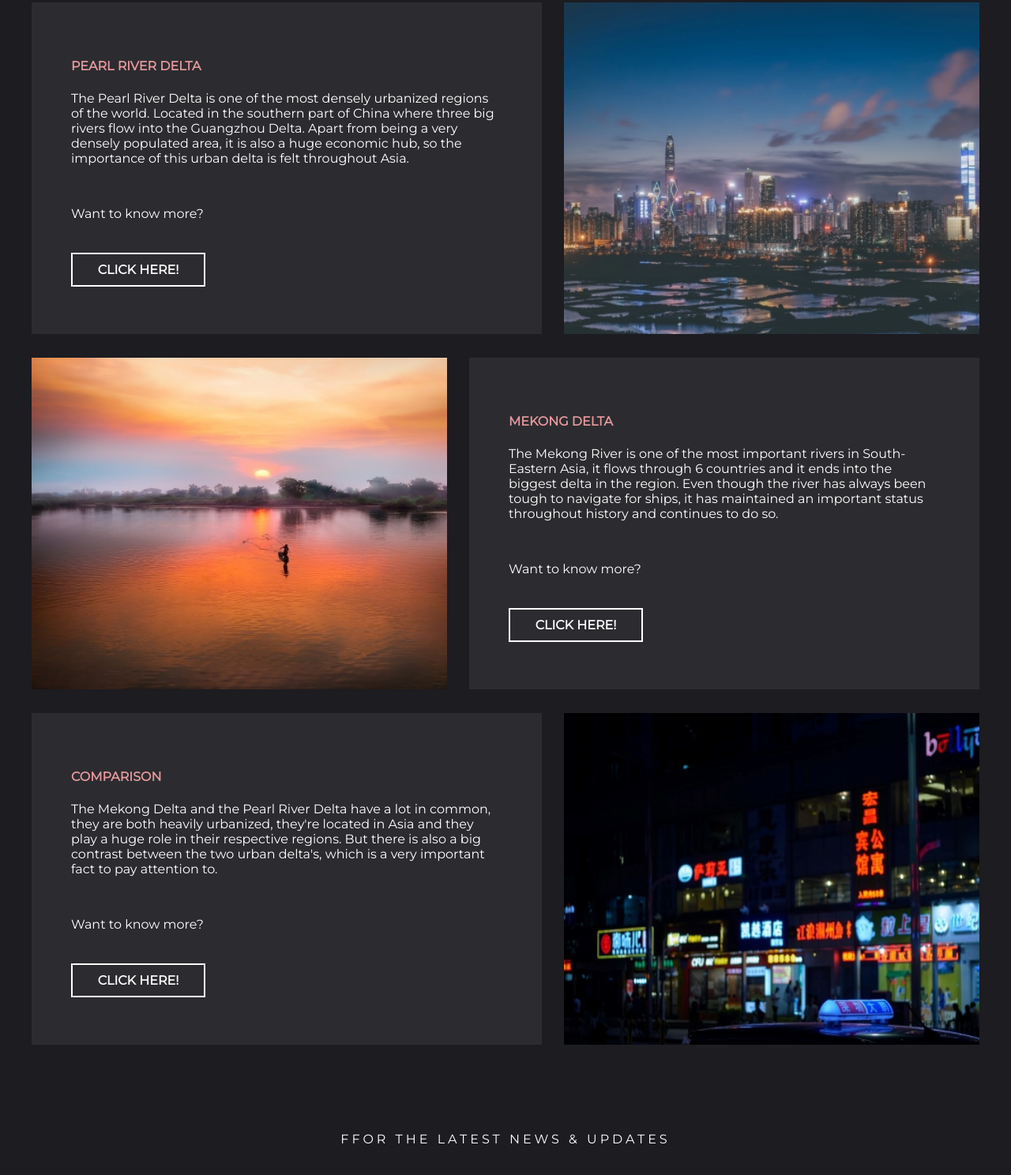
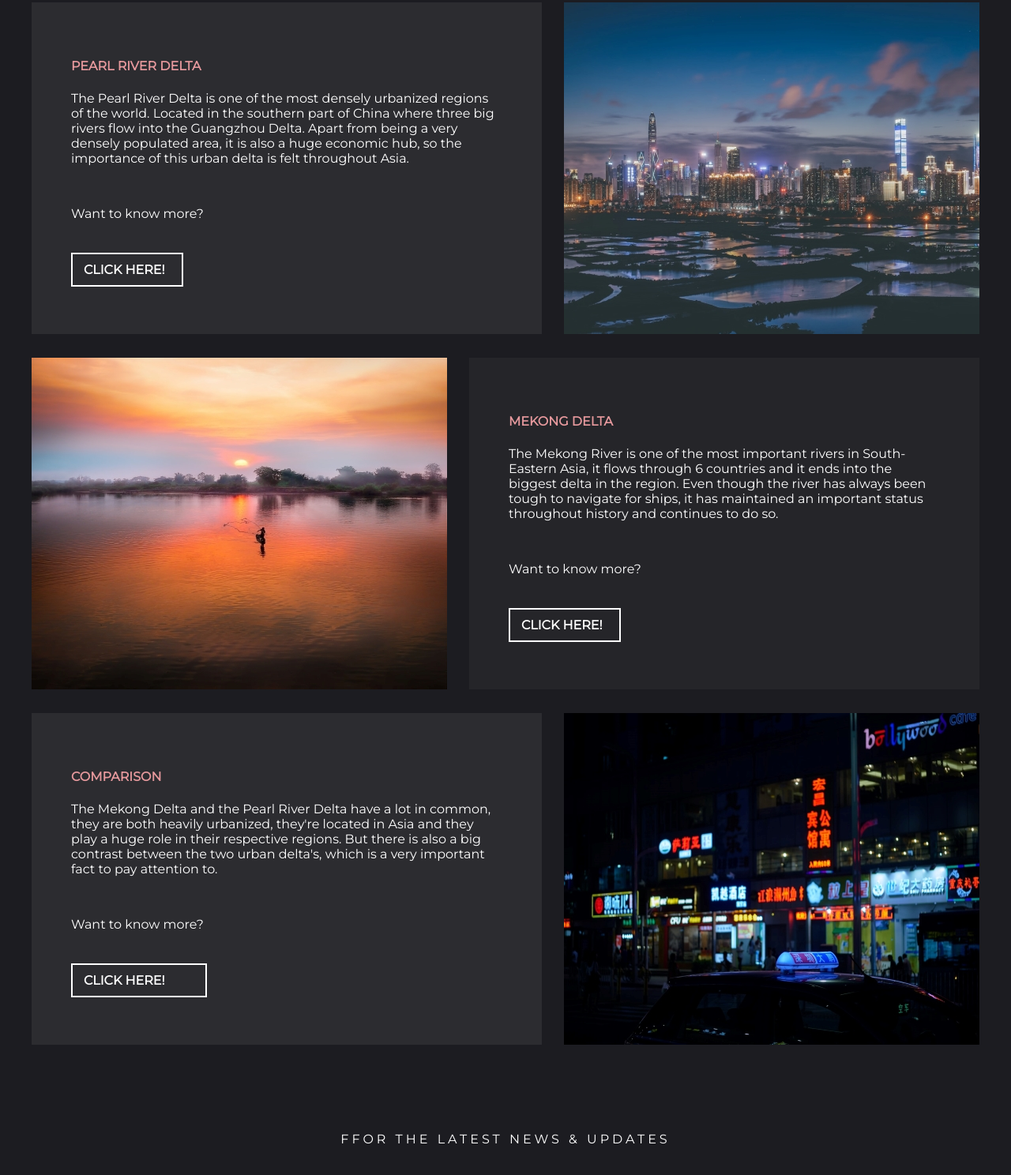
Before and after one commit to jhogen/jhogen.github.io, a plain HTML site: page index.html in a window 1280 px wide. Shown: the part 1192-2680 px from the top of the page at 79% size. Drawn offline with Linux system fonts and the light colour scheme.

Commit message:
Add files via upload

```diff
--- a/css/HomePage.css
+++ b/css/HomePage.css
@@ -163,7 +163,7 @@ achtergrond {
 	float: left;
 	padding: 50px;
 	height: 320px;
-	background-size: 110%;
+	background-size: 100%;
 	background-repeat: no-repeat;
 
 }
@@ -171,7 +171,7 @@ achtergrond {
 .kader_rechts {
 	margin-top: 30px;
 	width: 45.5%;
-	background-color: #2c2c30 !important;
+	background-color: #252529 !important;
 	text-align: left !important;
 	display: inline-block;
 	float: right;
@@ -188,7 +188,7 @@ achtergrond {
 	float: right;
 	padding: 50px;
 	height: 320px;
-	background-size: 120%;
+	background-size: 100%;
 	background-repeat: no-repeat;
 
 }
@@ -215,7 +215,7 @@ achtergrond {
 	float: right;
 	padding: 50px;
 	height: 320px;
-	background-size: 120%;
+	background-size: 100%;
 	background-repeat: no-repeat;
 
 }
@@ -378,7 +378,7 @@ img.foto_about2 {
 }
 
 .banner2 {
-	background-color: #2c2c30;
+	background-color: #252529;
 	height: 290px;
 	padding-right: 50px;
 	background-size: cover;
@@ -474,17 +474,17 @@ footer .footer_column p {
 }
 
 .button1 {
-	width: 150px;
+	width: 110px;
 	margin-top: 40px;
 	margin-right: auto;
 	margin-bottom: auto;
 	margin-left: 0;
 	padding-top: 10px;
-	padding-right: 8px;
+	padding-right: 14px;
 	padding-bottom: 10px;
-	padding-left: 8px;
-	text-align: center;
-	vertical-align: middle;
+	padding-left: 14px;
+	text-align: left;
+	vertical-align: center;
 	border-radius: 0px;
 	text-transform: uppercase;
 	font-weight: bold;
@@ -500,16 +500,16 @@ footer .footer_column p {
 }
 
 .button2 {
-	width: 150px;
+	width: 110px;
 	margin-top: 40px;
 	margin-right: auto;
 	margin-bottom: auto;
 	margin-left: 0;
 	padding-top: 10px;
-	padding-right: 8px;
+	padding-right: 14px;
 	padding-bottom: 10px;
-	padding-left: 8px;
-	text-align: center;
+	padding-left: 14px;
+	text-align: left;
 	vertical-align: middle;
 	border-radius: 0px;
 	text-transform: uppercase;
@@ -526,16 +526,16 @@ footer .footer_column p {
 }
 
 .button3 {
-	width: 150px;
+	width: 140px;
 	margin-top: 40px;
 	margin-right: auto;
 	margin-bottom: auto;
 	margin-left: 0;
 	padding-top: 10px;
-	padding-right: 8px;
+	padding-right: 14px;
 	padding-bottom: 10px;
-	padding-left: 8px;
-	text-align: center;
+	padding-left: 14px;
+	text-align: left;
 	vertical-align: middle;
 	border-radius: 0px;
 	text-transform: uppercase;
--- a/css/MekongRiver.css
+++ b/css/MekongRiver.css
@@ -267,6 +267,7 @@ padding-bottom: 25px;
 .MapBox {
 	margin-left: 50px;
 	float: left;
+	max-width: 800px;
 
 }
 
```
Also changed, not shown: css/Comparison.css (+17 -3 lines).
